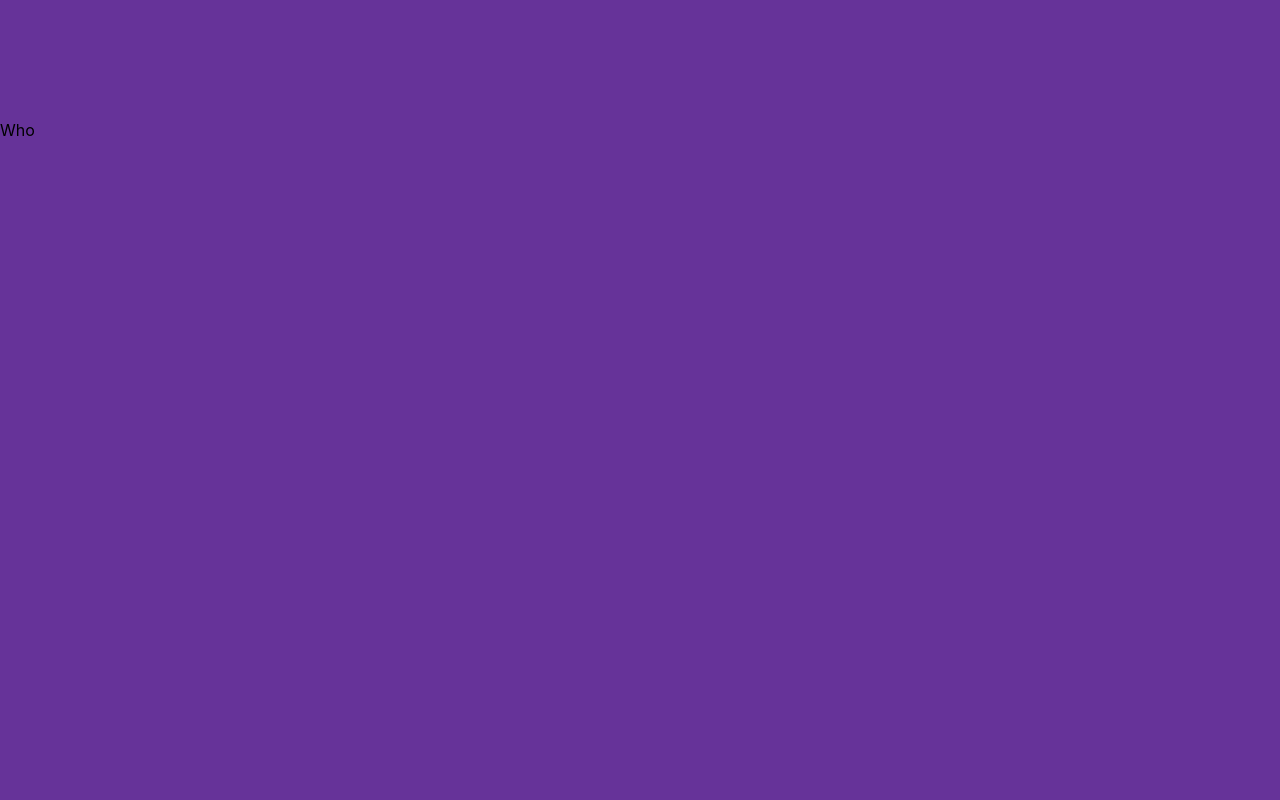
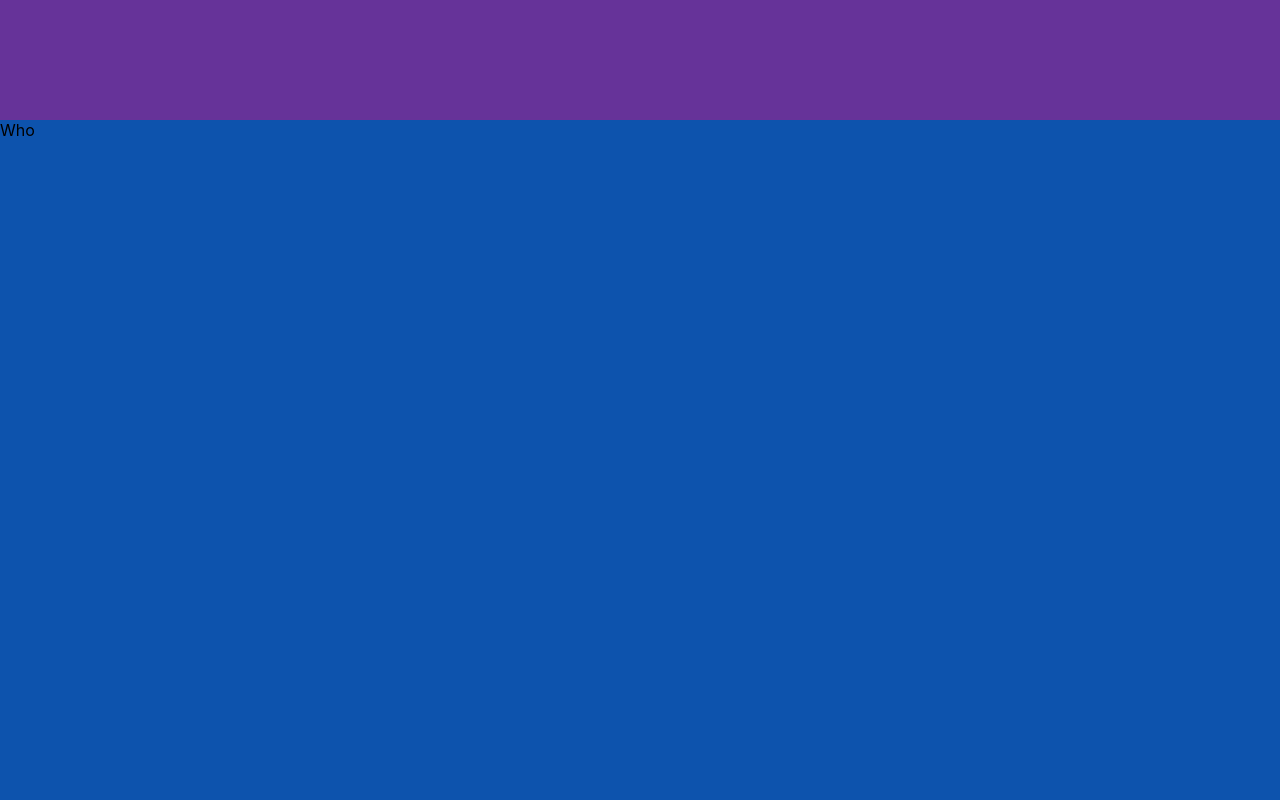
Before and after one commit to KennedyMungai/react-fiber-portfolio, a React (Create React App) app: page / in a window 1280 px wide. Shown: the part 680-1480 px from the top of the page. Built offline with nearby package versions, Linux system fonts and the light colour scheme.

Commit message:
Changed the background color to a blue

```diff
--- a/src/components/Who.jsx
+++ b/src/components/Who.jsx
@@ -3,7 +3,7 @@ import styled from 'styled-components'
 
 const Section = styled.div`
   height: 100vh;
-  background-color: rebeccapurple;
+  background-color: #0d53ad;
 `
 
 const Who = () => {
```
